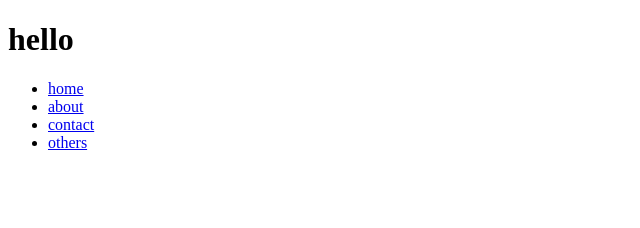
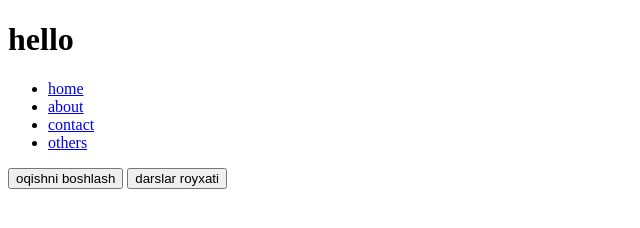
Before and after one commit to abdujabbor13/branch, a plain HTML site: page index.html in a window 1280 px wide. Shown: the whole page, without its empty margins (0-640 px from the left). Drawn offline with Linux system fonts and the light colour scheme.

Commit message:
add-site-header-sta-buttons

```diff
--- a/index.html
+++ b/index.html
@@ -113,6 +113,8 @@
         <li class="list-item"><a href="#">others</a></li>
       </ul>
     </nav>
+    <button>oqishni boshlash</button>
+    <button>darslar royxati</button>
   </div>
 
   <!-- <script src="https://cdn.jsdelivr.net/npm/axios/dist/axios.min.js"></script> -->
```
